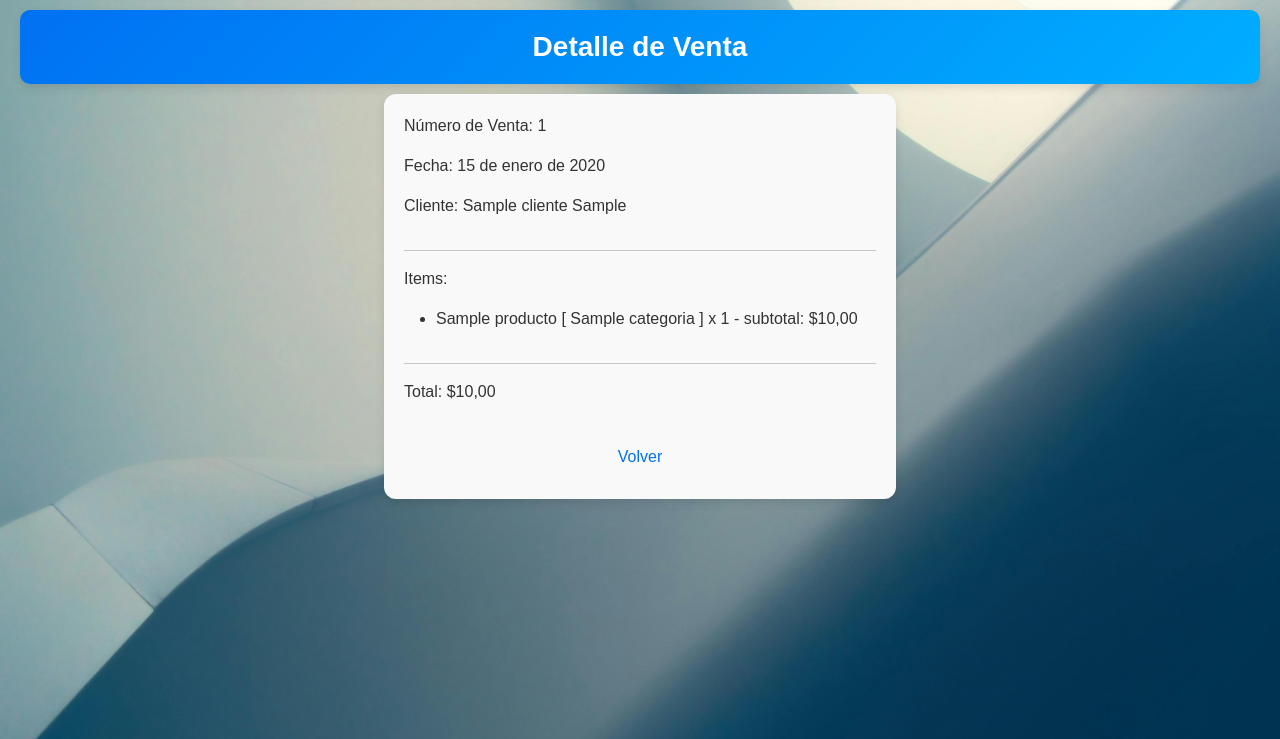
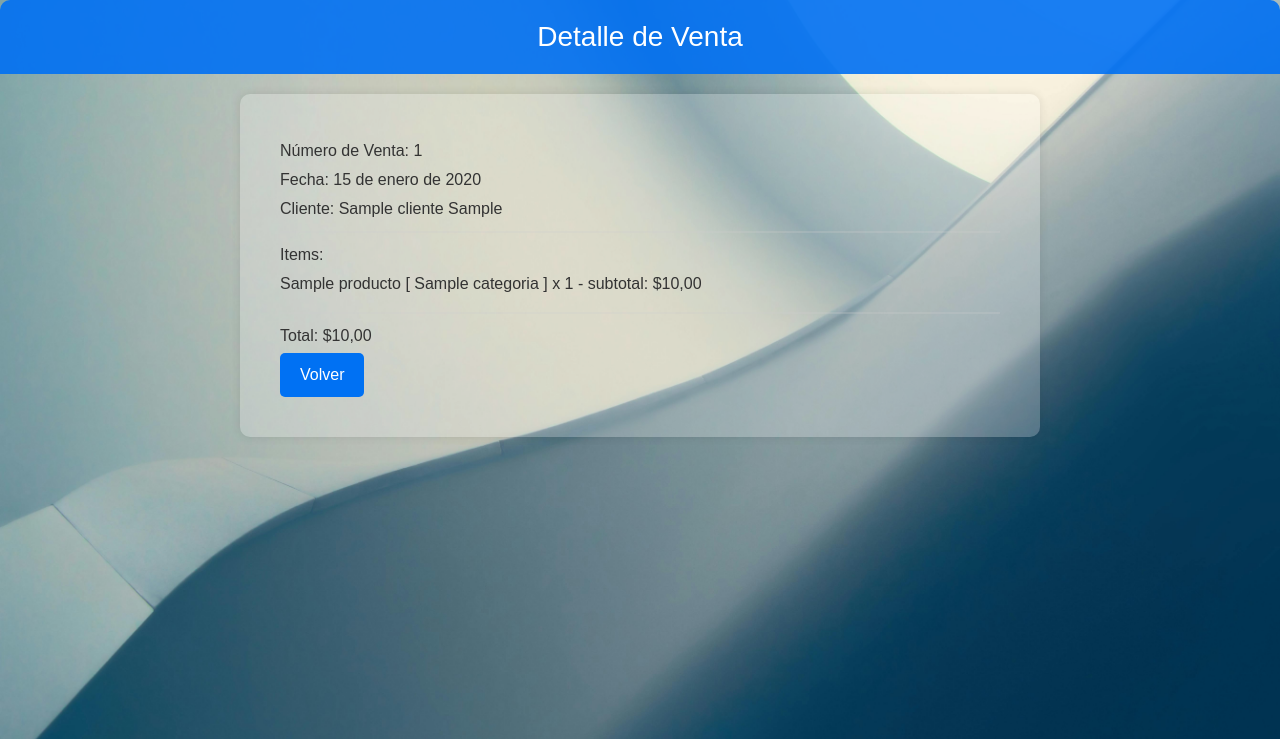
Before and after one commit to GoNf55/Ventas-Testing, a Django app: page /ventas/consventa/1 in a window 1280 px wide. Shown: the part 48-787 px from the top of the page. Run offline with Django 4.2, Linux system fonts and the light colour scheme; tables that the repository leaves empty hold one stand-in row (values such as "Sample post"); some libraries are stand-ins or nearby versions.

Commit message:
estilos consultar ventas

```diff
--- a/VentasTesting/static/appCore/css/styles.css
+++ b/VentasTesting/static/appCore/css/styles.css
@@ -351,7 +351,7 @@ td button:hover {
     align-items: center;
     flex-direction: column;
     padding: 20px;
-    background-color: #f9f9f9;
+    background-color: rgba(255, 255, 255, 0.19);
     border-radius: 12px;
     box-shadow: 0px 4px 10px rgba(0, 0, 0, 0.1);
     width: 40%;
@@ -369,7 +369,7 @@ td button:hover {
     display: flex;
     flex-direction: column;
     padding: 20px;
-    background-color: white;
+    background-color: rgba(255, 255, 255, 0.213);
     border-radius: 10px;
     box-shadow: 0px 4px 8px rgba(0, 0, 0, 0.1);
 }
@@ -412,8 +412,8 @@ td button:hover {
     box-shadow: 0px 4px 10px rgba(0, 0, 0, 0.2);
 }
 
-.addmod-form-sec__div a{
-    text-decoration: none; /* Elimina subrayado */
+.addmod-form-sec__div a {
+    text-decoration: none;
     color: #0071f3;
     font-size: 16px;
     margin-top: 15px;
@@ -423,15 +423,16 @@ td button:hover {
     border-radius: 8px;
     transition: background-color 0.3s ease, box-shadow 0.3s ease;
 }
-.addmod-form-sec__div a:hover{
-        background-color: #e6f1ff; /* Fondo más claro en hover */
-        box-shadow: 0px 4px 8px rgba(0, 0, 0, 0.1);
-   }
 
+.addmod-form-sec__div a:hover {
+    background-color: #e6f1ff;
+    box-shadow: 0px 4px 8px rgba(0, 0, 0, 0.1);
+}
 
 .addmod-form-sec__div a:active {
     background-color: #cce4ff;
 }
+
 
 /* propiedades genericas para todos los formularios */
 
@@ -495,3 +496,77 @@ form input[type="submit"] {
 form input[type="submit"]:hover {
     background-color: #0056b3;
 }
+
+
+.titulo {
+    background-color: rgba(0, 113, 243, 0.9);
+    color: white;
+    text-align: center;
+    padding: 20px;
+    margin-bottom: 20px;
+    border-top-left-radius: 10px;
+    border-top-right-radius: 10px;
+}
+
+.titulo h2 {
+    font-size: 28px;
+    text-align: center;
+    margin: 0;
+}
+
+
+.agregar {
+    background-color: rgba(255, 255, 255, 0.237);
+    box-shadow: 0px 0px 10px rgba(0, 0, 0, 0.1);
+    border-radius: 10px;
+    padding: 20px;
+    max-width: 800px;
+    margin: 0 auto;
+}
+
+.agregar__div {
+    padding: 20px;
+}
+
+.agregar__div p {
+    margin: 5px 0;
+}
+
+.agregar__div hr {
+    border: 0.5px solid #ccc;
+    margin: 10px 0;
+}
+
+.agregar__div ul {
+    padding: 0;
+    list-style-type: none;
+}
+
+.agregar__div ul li {
+    margin-bottom: 10px;
+}
+
+.agregar__div .subtotal {
+    display: flex;
+    justify-content: space-between;
+    align-items: center;
+    margin-bottom: 10px;
+}
+
+.agregar__div .subtotal p {
+    margin: 5px 0;
+}
+
+.agregar__div a {
+    display: inline-block;
+    padding: 10px 20px;
+    background-color: #0071f3;
+    color: white;
+    text-decoration: none;
+    border-radius: 5px;
+    transition: background-color 0.3s ease;
+}
+
+.agregar__div a:hover {
+    background-color: #005bb5;
+}
--- a/VentasTesting/ventas/templates/ventas/consventa.html
+++ b/VentasTesting/ventas/templates/ventas/consventa.html
@@ -2,11 +2,11 @@
 {% block title%} MGM - Consultar venta {% endblock %}
 {% block content %}
 {% load crispy_forms_tags %}
-<section class="title-sec">
+<section class="titulo">
     <h2>Detalle de Venta</h2>
 </section>
-<section class="addmod-form-sec">
-    <div class="addmod-form-sec__div">
+<section class="agregar">
+    <div class="agregar__div">
         <p>Número de Venta: {{ venta.id_venta }}</p>
         <p>Fecha: {{venta.fecha_venta}}</p>
         <p>Cliente: {{venta.cliente.nombre}} {{venta.cliente.apellido}}</p>
```
